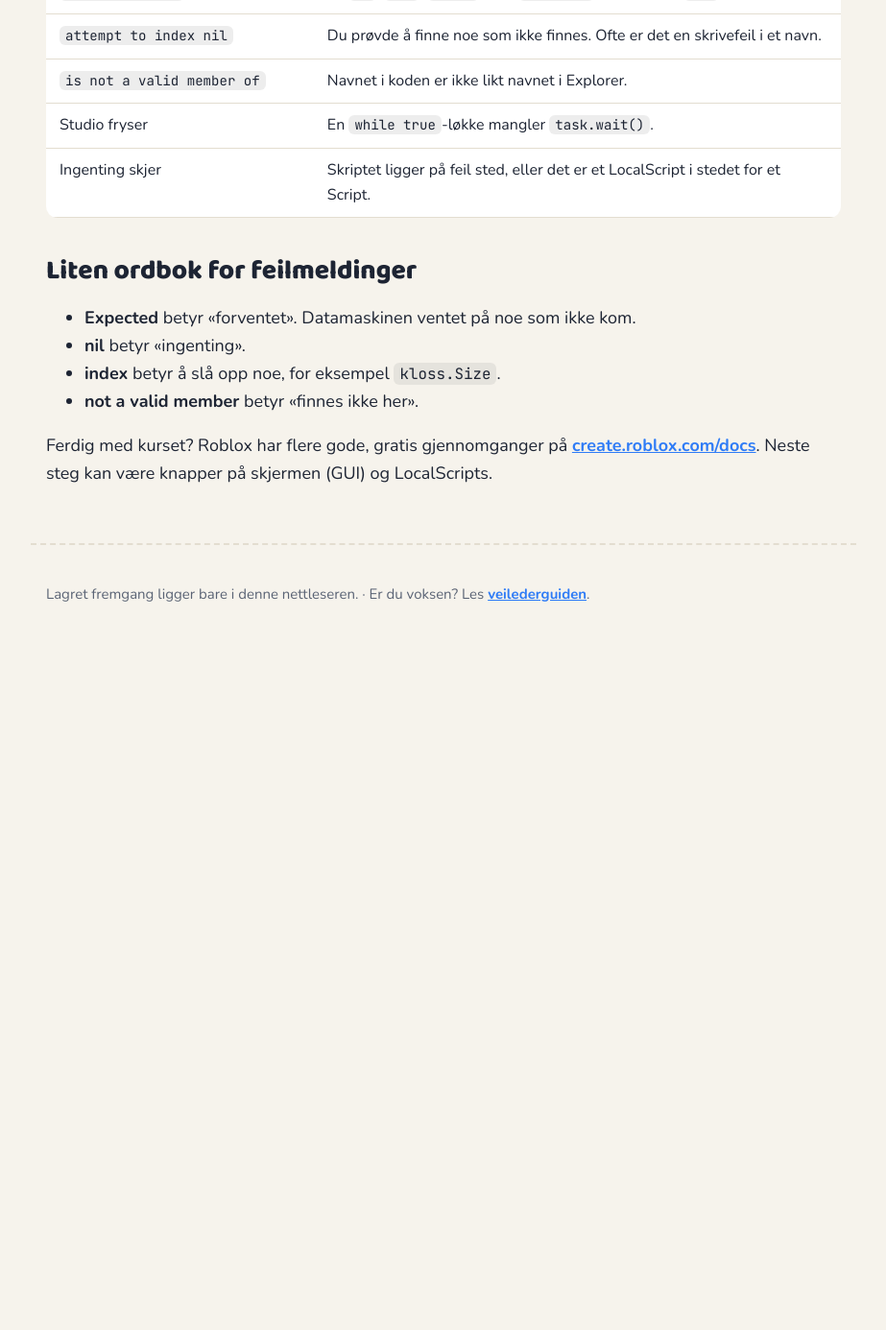
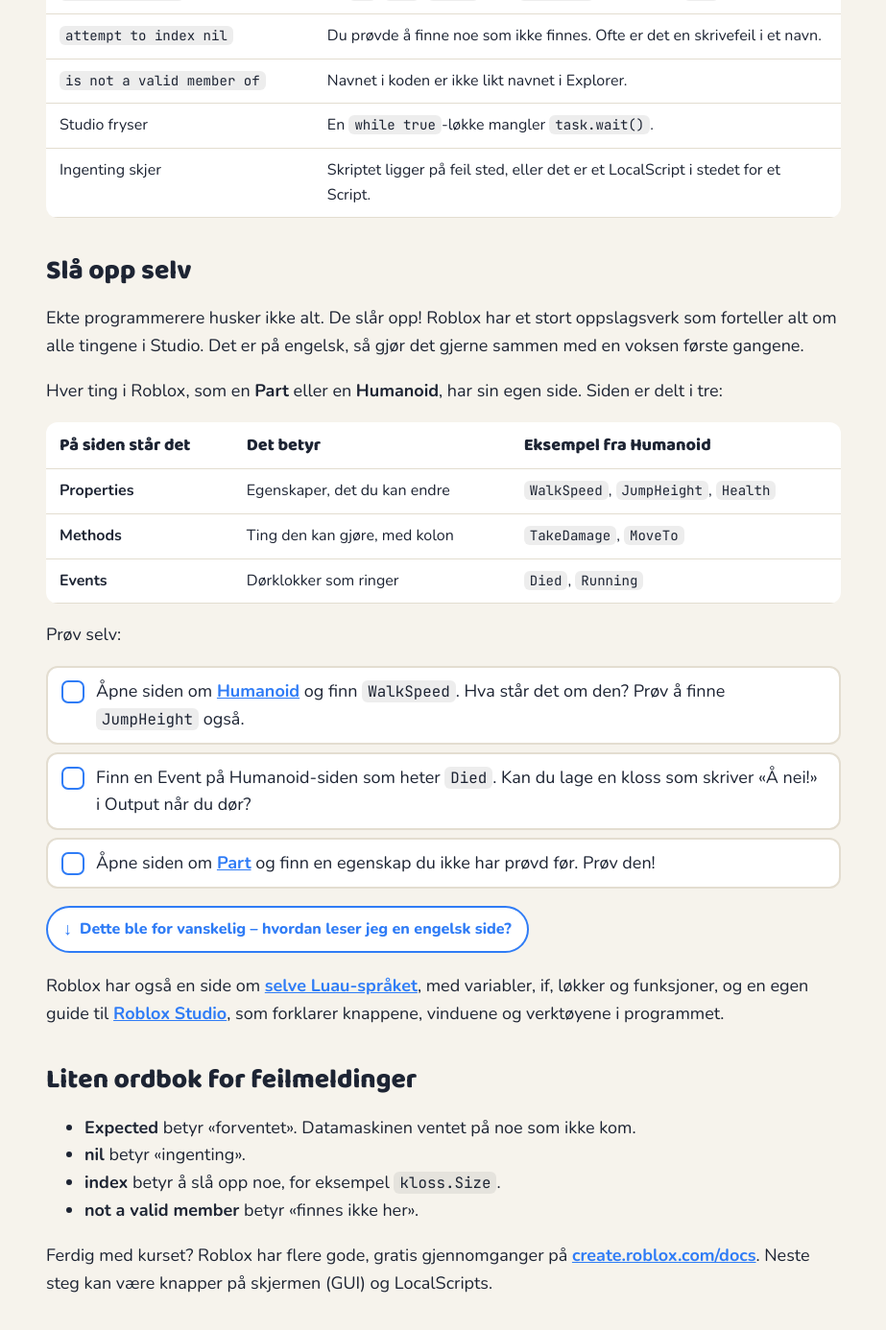
Before and after one commit to wendelborg/roblox-studio-kurs, a Jekyll site: the page built from docs/hjelp.md, in a window 1280 px wide and 1400 px high, scrolled down 795 px. Shown: the top 1386 px of the window at 96% size, without its empty margins (178-1101 px from the left). Built offline with Jekyll 4.4.1, drawn with Linux system fonts in a browser that asks for light colours; before the commit the page ends 1481 px from its top, so only the background shows below that.

Commit message:
Mer info om språk

```diff
--- a/docs/_config.yml
+++ b/docs/_config.yml
@@ -1,9 +1,8 @@
 title: Game on
 description: Game on – kod ditt eget Roblox-spill i tolv oppdrag
 lang: nb
-baseurl: /roblox-studio-kurs
-url: https://wendelborg.github.io
-repo: https://github.com/wendelborg/roblox-studio-kurs
+# url, baseurl og lenken til repoet settes automatisk av GitHub Pages
+# ut fra hvilket repo siden bygges fra. Da virker siden også i en fork.
 markdown: kramdown
 kramdown:
   input: GFM
--- a/docs/_layouts/default.html
+++ b/docs/_layouts/default.html
@@ -51,7 +51,8 @@
   </main>
 
   <footer>
-    <p>Lagret fremgang ligger bare i denne nettleseren. · Er du voksen? Les {% if m %}<a href="{{ site.repo }}/blob/main/veileder/{{ m.veileder }}">veilederkapitlet for dette oppdraget</a>{% else %}<a href="{{ site.repo }}#readme">veilederguiden</a>{% endif %}.</p>
+    {% assign repo = site.github.repository_url | default: site.repo %}{% assign gren = site.github.source.branch | default: "main" %}
+    <p>Lagret fremgang ligger bare i denne nettleseren.{% if repo %} · Er du voksen? Les {% if m %}<a href="{{ repo }}/blob/{{ gren }}/veileder/{{ m.veileder }}">veilederkapitlet for dette oppdraget</a>{% else %}<a href="{{ repo }}#readme">veilederguiden</a>{% endif %}.{% endif %}</p>
   </footer>
   <script src="{{ '/assets/kurs.js' | relative_url }}"></script>
   <script src="{{ '/assets/forklar.js' | relative_url }}"></script>
--- a/docs/hjelp.md
+++ b/docs/hjelp.md
@@ -35,6 +35,34 @@ Finner du det ikke? Spør en voksen. Det er helt lov!
 | Studio fryser | En `while true`-løkke mangler `task.wait()`. |
 | Ingenting skjer | Skriptet ligger på feil sted, eller det er et LocalScript i stedet for et Script. |
 
+## Slå opp selv {#sla-opp}
+
+Ekte programmerere husker ikke alt. De slår opp! Roblox har et stort oppslagsverk som forteller alt om alle tingene i Studio. Det er på engelsk, så gjør det gjerne sammen med en voksen første gangene.
+
+Hver ting i Roblox, som en **Part** eller en **Humanoid**, har sin egen side. Siden er delt i tre:
+
+| På siden står det | Det betyr | Eksempel fra Humanoid |
+| --- | --- | --- |
+| **Properties** | Egenskaper, det du kan endre | `WalkSpeed`, `JumpHeight`, `Health` |
+| **Methods** | Ting den kan gjøre, med kolon | `TakeDamage`, `MoveTo` |
+| **Events** | Dørklokker som ringer | `Died`, `Running` |
+
+Prøv selv:
+
+- [ ] Åpne siden om [Humanoid](https://create.roblox.com/docs/reference/engine/classes/Humanoid) og finn `WalkSpeed`. Hva står det om den? Prøv å finne `JumpHeight` også.
+- [ ] Finn en Event på Humanoid-siden som heter `Died`. Kan du lage en kloss som skriver «Å nei!» i Output når du dør?
+- [ ] Åpne siden om [Part](https://create.roblox.com/docs/reference/engine/classes/Part) og finn en egenskap du ikke har prøvd før. Prøv den!
+
+<details class="enklere" markdown="1"><summary>Dette ble for vanskelig – hvordan leser jeg en engelsk side?</summary>
+<div class="enkel-tekst" markdown="1">
+Du trenger ikke forstå alt. Se etter **navnene** du kjenner fra koden, som `WalkSpeed`. De er de samme på engelsk og i koden din.
+
+Nettleseren kan også oversette siden til norsk. Høyreklikk og velg **Oversett** eller **Translate**. Navnene i koden blir ikke oversatt, og det er bra, for de må skrives akkurat sånn.
+</div>
+</details>
+
+Roblox har også en side om [selve Luau-språket](https://create.roblox.com/docs/luau), med variabler, if, løkker og funksjoner, og en egen guide til [Roblox Studio](https://create.roblox.com/docs/studio), som forklarer knappene, vinduene og verktøyene i programmet.
+
 ## Liten ordbok for feilmeldinger
 
 - **Expected** betyr «forventet». Datamaskinen ventet på noe som ikke kom.
--- a/docs/index.html
+++ b/docs/index.html
@@ -106,4 +106,4 @@ vis_tittel: false
   </ol>
 </div>
 
-<p>Koden i Roblox heter <strong>Luau</strong>. Den er laget for å være lett å lese, nesten som engelsk. Står du fast? Se på <a href="{{ '/hjelp/' | relative_url }}">Hjelp-siden</a>.</p>
+<p>Koden i Roblox heter <strong>Luau</strong>. Den er laget for å være lett å lese, nesten som engelsk. Står du fast? Se på <a href="{{ '/hjelp/' | relative_url }}">Hjelp-siden</a>. Der lærer du også å <a href="{{ '/hjelp/' | relative_url }}#sla-opp">slå opp i Roblox sitt eget oppslagsverk</a>, akkurat som ekte programmerere.</p>
```
Also changed, not shown: veileder/20-verktoykasse.md (+12 -0 lines), veileder/21-om-nettsiden.md (+11 -2 lines), README.md.
